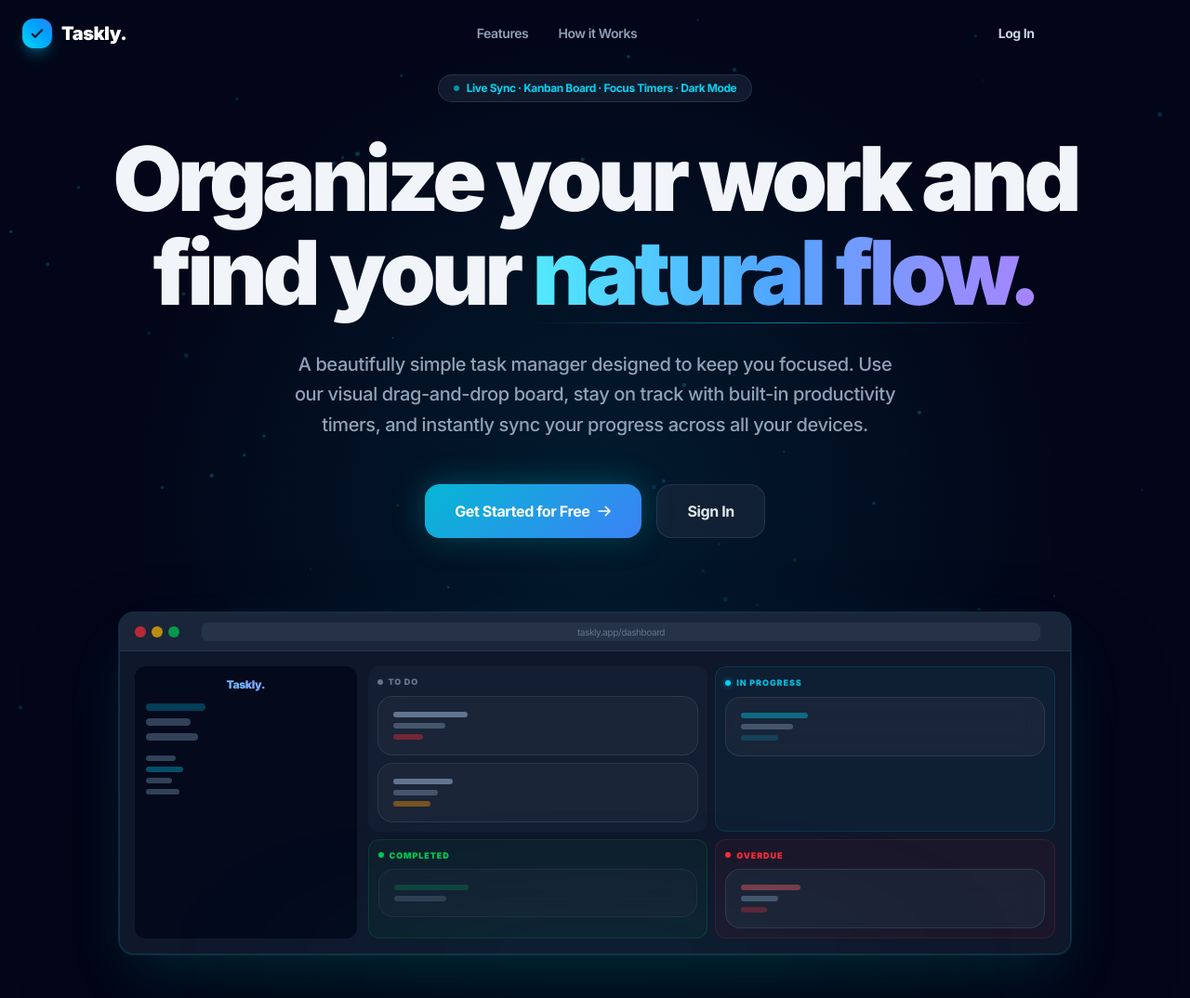
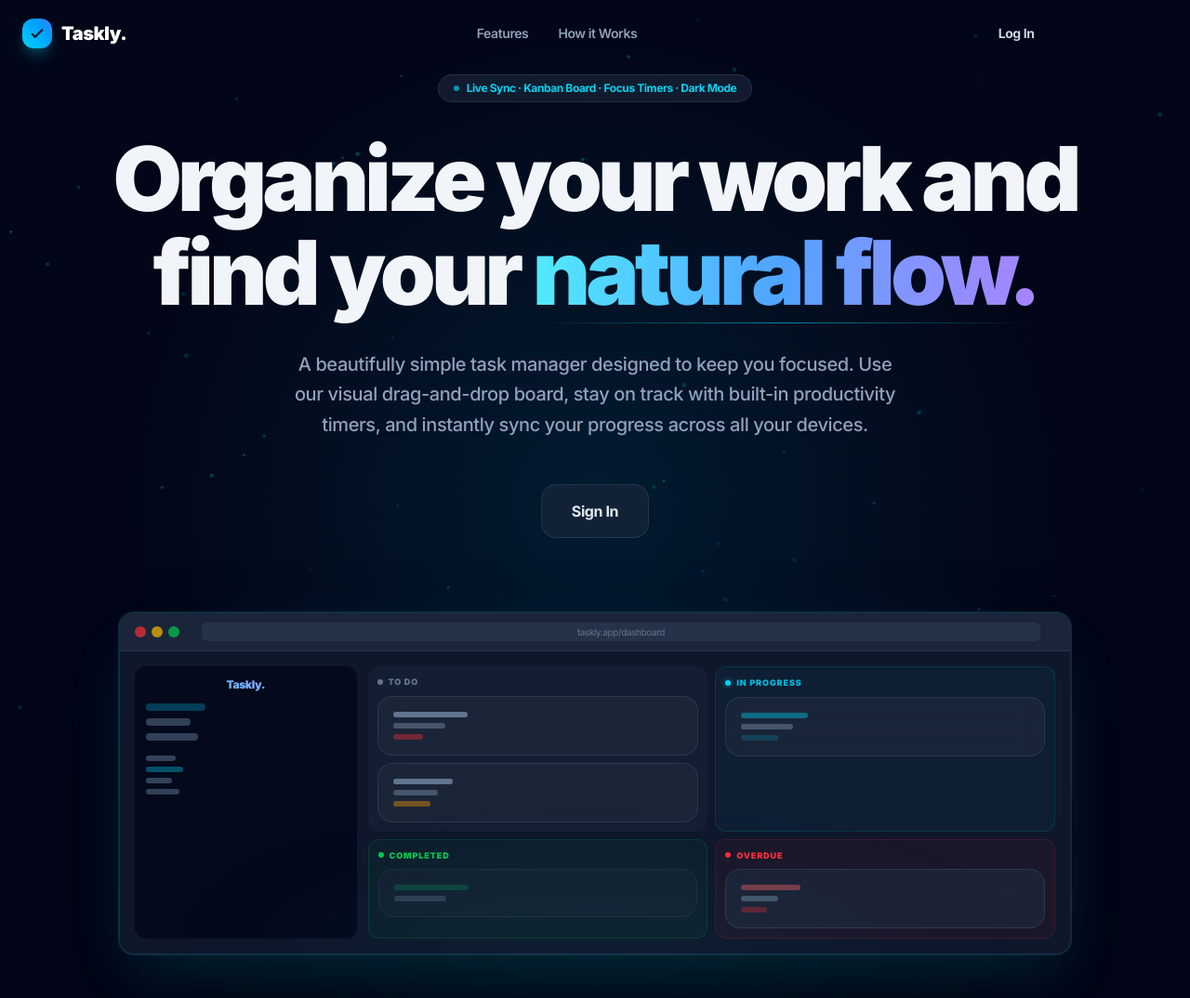
Before and after one commit to developmentwithumer/Taskly, a Flask app: page / in a window 1280 px wide. Shown: the top 1074 px of the page at 93% size. Run offline with Flask 3, Linux system fonts and the light colour scheme; style sheets or scripts are compiled from the project's sources; some libraries are stand-ins or nearby versions.

Commit message:
some changes again

```diff
--- a/templates/index.html
+++ b/templates/index.html
@@ -249,28 +249,7 @@
         </p>
 
         <!-- CTAs -->
-        <div
-          class="hero-ctas flex flex-col sm:flex-row justify-center gap-4 mb-20"
-        >
-          <a
-            href="{{ url_for('auth.register') }}"
-            class="btn-glow inline-flex items-center justify-center gap-2 px-8 py-4 text-white font-bold rounded-2xl text-base"
-          >
-            Get Started for Free
-            <svg
-              class="w-4 h-4"
-              fill="none"
-              stroke="currentColor"
-              viewBox="0 0 24 24"
-              stroke-width="2.5"
-            >
-              <path
-                stroke-linecap="round"
-                stroke-linejoin="round"
-                d="M14 5l7 7m0 0l-7 7m7-7H3"
-              />
-            </svg>
-          </a>
+        <div class="hero-ctas flex justify-center mb-20">
           <a
             href="{{ url_for('auth.login') }}"
             class="inline-flex items-center justify-center gap-2 px-8 py-4 bg-slate-800/60 hover:bg-slate-800 border border-slate-700/60 text-slate-200 font-bold rounded-2xl text-base transition-all hover:border-slate-600"
```
